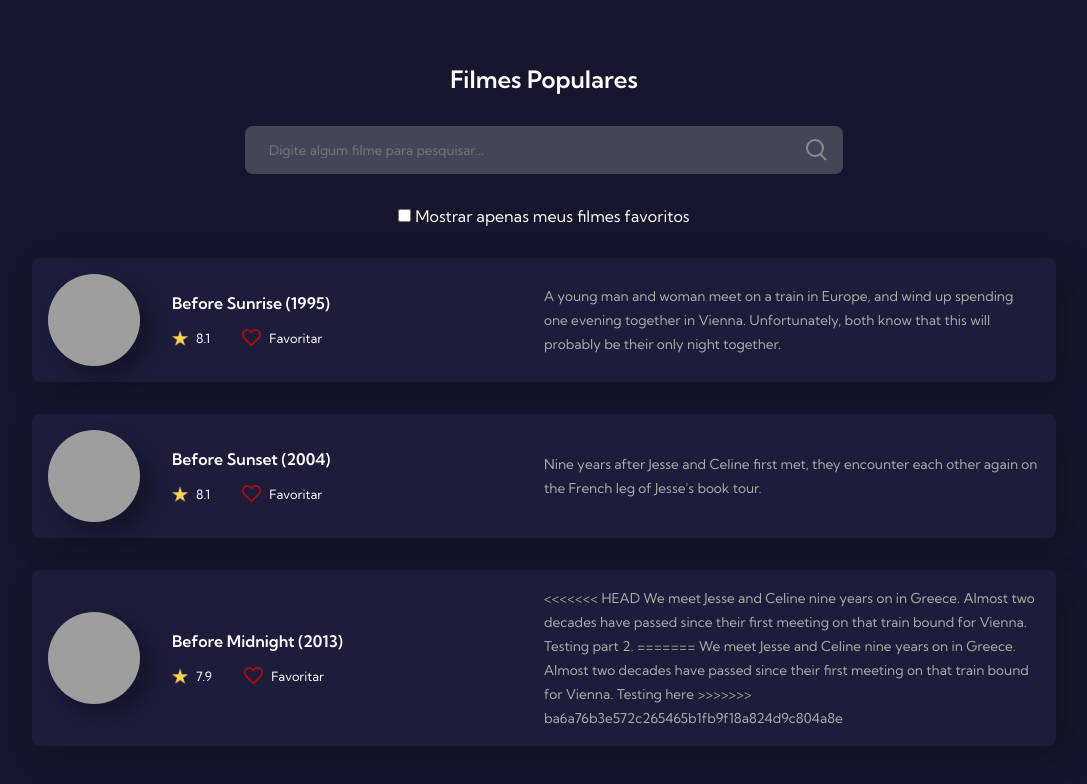
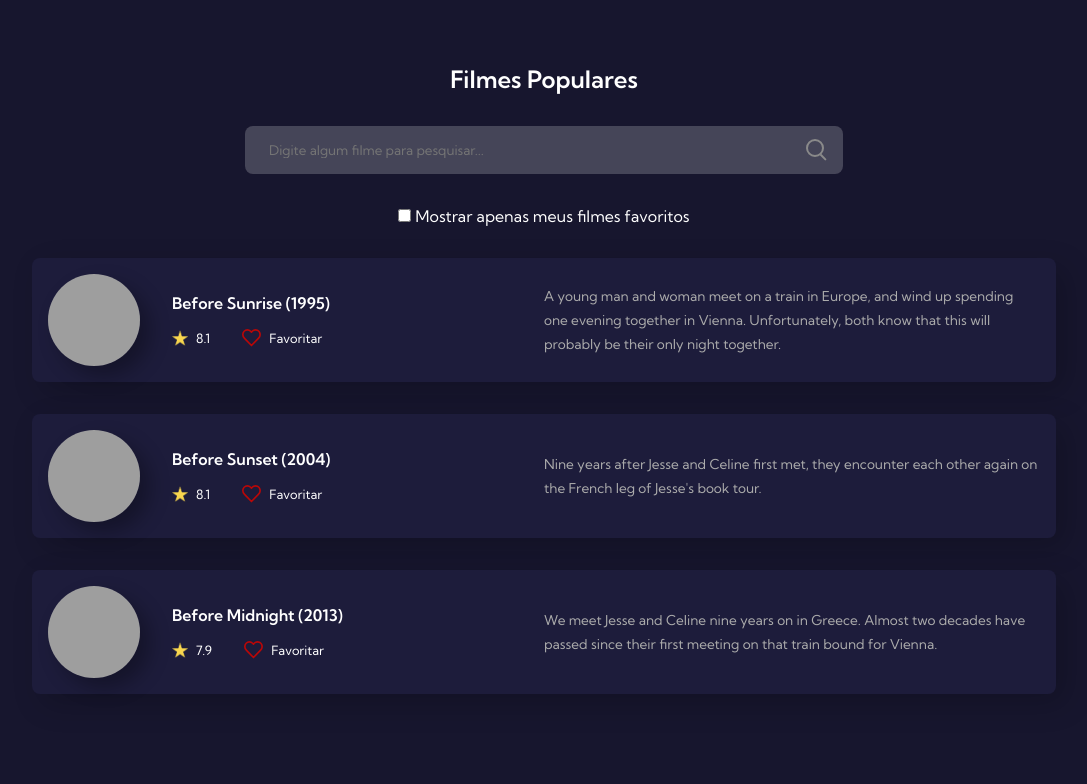
Before and after one commit to willianwda/7days-of-code-github, a plain HTML site: page index.html in a window 1280 px wide. Shown: the whole page, without its empty margins (96-1183 px from the left). Drawn offline with Linux system fonts and the light colour scheme; grey boxes are pictures that could not be loaded.

Commit message:
Conflito merge 2 resolvido

```diff
--- a/index.html
+++ b/index.html
@@ -90,11 +90,7 @@
           </div>
         </div>
         <div class="movie-description">
-<<<<<<< HEAD
-          <span>We meet Jesse and Celine nine years on in Greece. Almost two decades have passed since their first meeting on that train bound for Vienna. Testing part 2.</span>
-=======
-          <span>We meet Jesse and Celine nine years on in Greece. Almost two decades have passed since their first meeting on that train bound for Vienna. Testing here</span>
->>>>>>> ba6a76b3e572c265465b1fb9f18a824d9c804a8e
+          <span>We meet Jesse and Celine nine years on in Greece. Almost two decades have passed since their first meeting on that train bound for Vienna.</span>
         </div>
       </div>
     </div>
```
